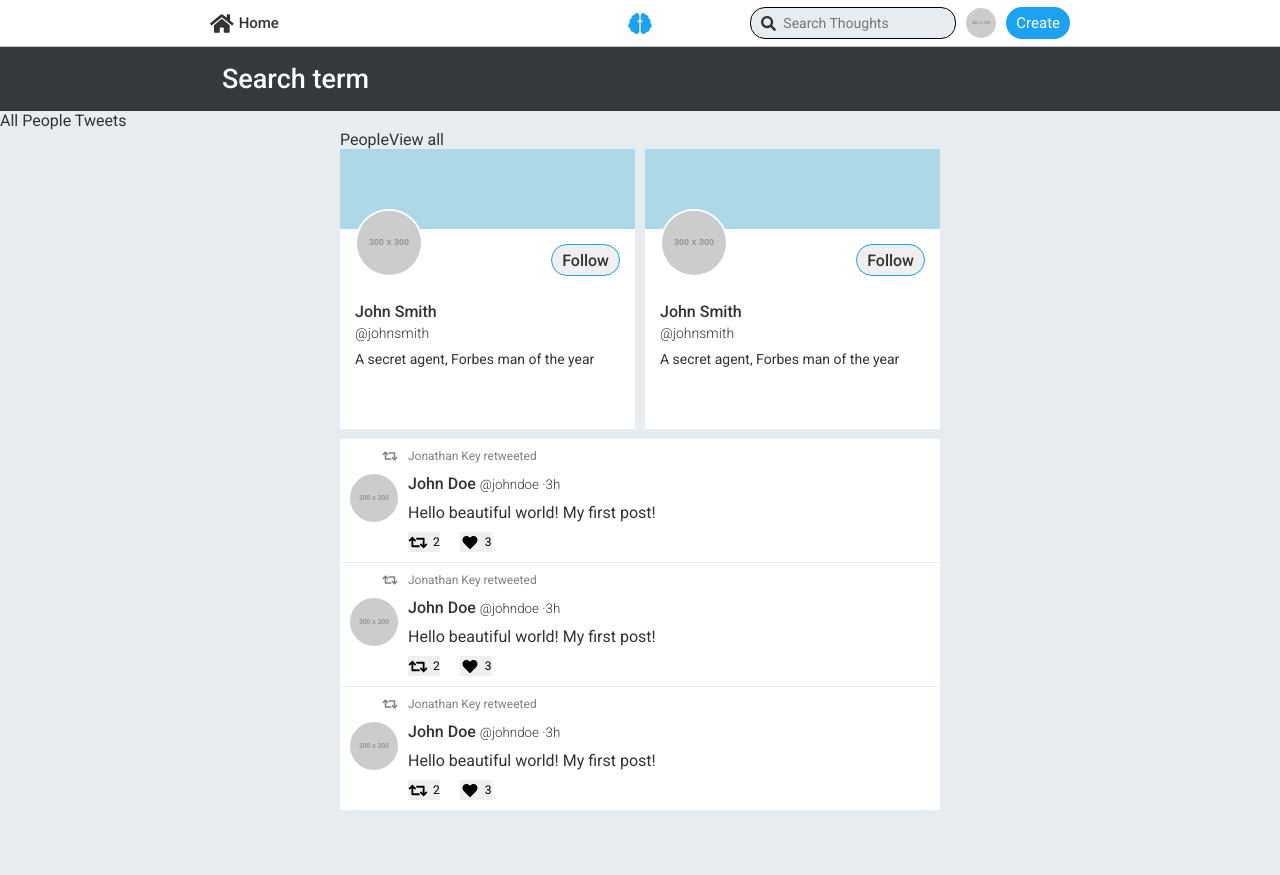
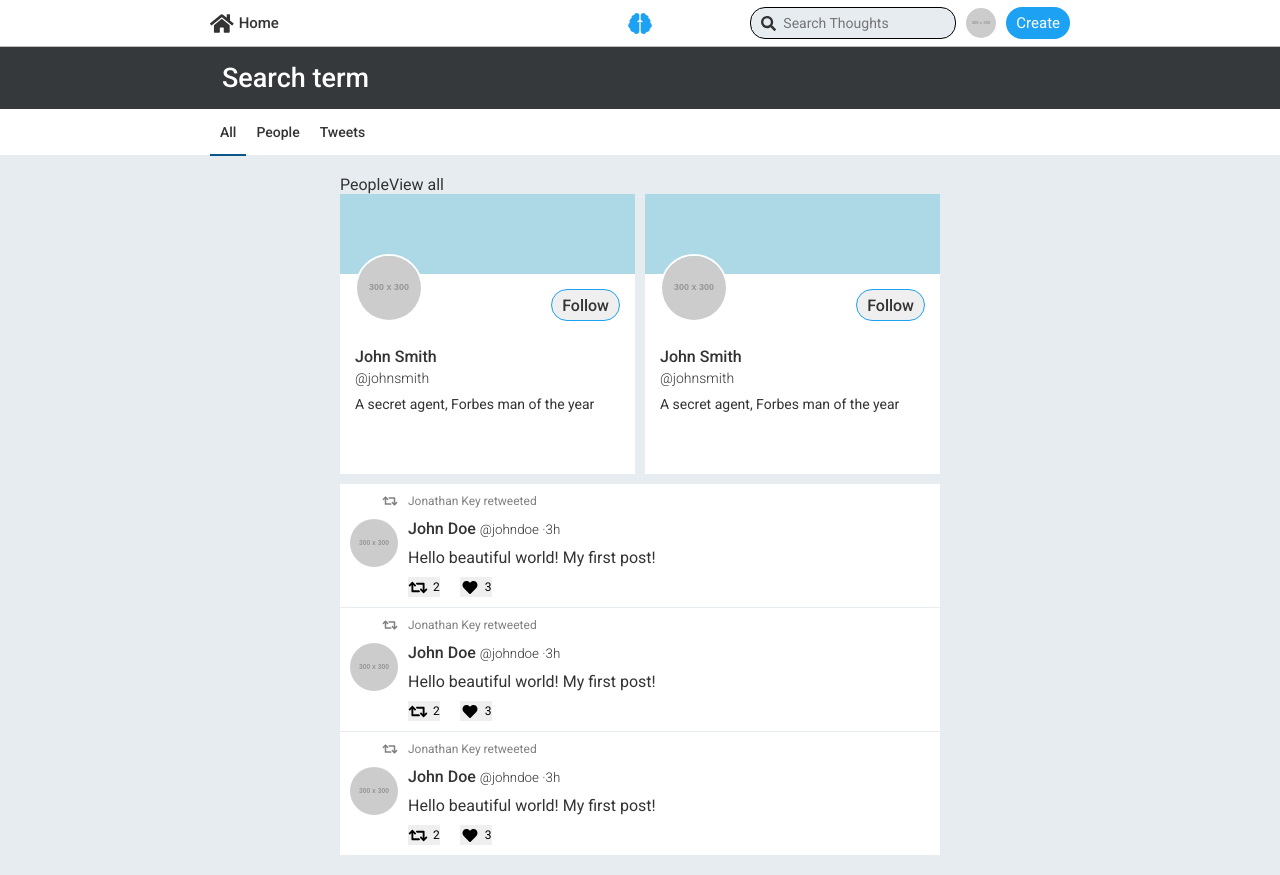
Before and after one commit to robbdimitrov/thoughts, a Vue app in the folder src/frontend/: page /search in a window 1280 px wide. Before the commit the page ends 830 px from the top, so only its background shows below. Built offline with nearby package versions, Linux system fonts and the light colour scheme.

Commit message:
Added SearchTermBar and SearchScopeBar

```diff
--- a/src/frontend/src/components/ControlBar.vue
+++ b/src/frontend/src/components/ControlBar.vue
@@ -61,7 +61,7 @@ export default {
 }
 
 .counter.router-link-active {
-  border-bottom: 2px solid $active-nav-button-color;
+  @include active-border;
 }
 
 .counter-label {
--- a/src/frontend/src/components/NavigationBar.vue
+++ b/src/frontend/src/components/NavigationBar.vue
@@ -1,6 +1,6 @@
 <template>
   <header class="container bottom-shadow">
-    <div class="content">
+    <div class="content main-container">
       <div class="left-items">
         <router-link to="/" exact class="home-button nav-button">
           <i class="nav-button-icon fas fa-home"></i>
@@ -61,10 +61,6 @@ $icon-font-size: 21px;
 }
 
 .content {
-  width: 90%;
-  margin-left: auto;
-  margin-right: auto;
-  max-width: $max-component-width;
   display: flex;
   flex-direction: row;
   align-items: center;
@@ -83,7 +79,7 @@ $icon-font-size: 21px;
 
 .nav-button.router-link-active {
   color: $active-nav-button-color;
-  border-bottom: 2px solid $active-nav-button-color;
+  @include active-border;
 }
 
 .left-items {
--- /dev/null
+++ b/src/frontend/src/components/SearchScopeBar.vue
@@ -0,0 +1,63 @@
+<template>
+  <div class="container">
+    <div class="content main-container">
+      <div class="scope-nav-item active">
+        <span class="scope-nav-item-title">
+          All
+        </span>
+      </div>
+
+      <div class="scope-nav-item">
+        <span class="scope-nav-item-title">
+          People
+        </span>
+      </div>
+
+      <div class="scope-nav-item">
+        <span class="scope-nav-item-title">
+          Tweets
+        </span>
+      </div>
+    </div>
+  </div>
+</template>
+
+<script>
+export default {
+  name: 'search-scope-bar'
+}
+</script>
+
+<style lang="scss" scoped>
+@import "../styles/variables";
+@import "../styles/fonts";
+@import "../styles/colors";
+@import "../styles/helpers";
+
+.container {
+  background: white;
+  height: $bar-height;
+}
+
+.content {
+  height: 100%;
+}
+
+.scope-nav-item {
+  display: inline-flex;
+  align-items: center;
+  height: 100%;
+  text-decoration: none;
+  padding: 0 $padding;
+  box-sizing: border-box;
+}
+
+.scope-nav-item-title {
+  font-size: rem(14);
+  font-weight: $font-weight-semibold;
+}
+
+.scope-nav-item.active {
+  @include active-border;
+}
+</style>
--- /dev/null
+++ b/src/frontend/src/components/SearchTermBar.vue
@@ -0,0 +1,36 @@
+<template>
+  <div class="container">
+    <div class="content main-container">
+      <span class="search-term">Search term</span>
+    </div>
+  </div>
+</template>
+
+<script>
+export default {
+  name: 'search-term-bar'
+}
+</script>
+
+<style lang="scss" scoped>
+@import "../styles/variables";
+@import "../styles/fonts";
+@import "../styles/helpers";
+
+$search-term-background: #35393C;
+
+.container {
+  background: $search-term-background;
+  height: $button-height;
+  padding: $spacing-sm 0;
+}
+
+.search-term {
+  padding-left: 12px;
+  text-overflow: ellipsis;
+  white-space: nowrap;
+  font-size: rem(27);
+  color: white;
+  font-weight: $font-weight-semibold;
+}
+</style>
--- a/src/frontend/src/styles/_components.scss
+++ b/src/frontend/src/styles/_components.scss
@@ -24,6 +24,13 @@ body {
   max-width: $content-main-width;
   margin-left: auto;
   margin-right: auto;
+}
+
+.main-container {
+  width: 90%;
+  margin-left: auto;
+  margin-right: auto;
+  max-width: $max-component-width;
 }
 
 // Buttons
--- a/src/frontend/src/styles/_helpers.scss
+++ b/src/frontend/src/styles/_helpers.scss
@@ -1,3 +1,7 @@
 @function rem($pixels, $browser-context: 16) {
   @return ($pixels / $browser-context) * 1rem;
 }
+
+@mixin active-border {
+  border-bottom: 2px solid $active-nav-button-color;
+}
--- a/src/frontend/src/views/SearchView.vue
+++ b/src/frontend/src/views/SearchView.vue
@@ -1,26 +1,8 @@
 <template>
   <div class="container">
-    <div class="search-term-bar">
-      <div class="search-term-container">
-        <span class="search-term">Search term</span>
-      </div>
-    </div>
+    <search-term-bar class="search-term-bar" />
 
-    <div class="scope-nav-bar">
-      <div class="scope-nav-item">
-        <span class="scope-nav-item-title">
-          All
-        </span>
-
-        <span class="scope-nav-item-title">
-          People
-        </span>
-
-        <span class="scope-nav-item-title">
-          Tweets
-        </span>
-      </div>
-    </div>
+    <search-scope-bar class="scope-nav-bar" />
 
     <div class="content main-content">
       <div class="user-container">
@@ -38,12 +20,16 @@
 </template>
 
 <script>
+import SearchTermBar from '../components/SearchTermBar.vue';
+import SearchScopeBar from '../components/SearchScopeBar.vue';
 import ThoughtList from '../components/ThoughtList.vue';
 import UserList from '../components/UserList.vue';
 
 export default {
   name: 'search-view',
   components: {
+    SearchTermBar,
+    SearchScopeBar,
     ThoughtList,
     UserList
   }
@@ -53,34 +39,14 @@ export default {
 <style lang="scss" scoped>
 @import "../styles/variables";
 @import "../styles/fonts";
-
-$search-term-background: #35393C;
+@import "../styles/helpers";
 
 .content {
   margin-bottom: $spacing-md;
 }
 
-.search-term-bar {
-  background: $search-term-background;
-  height: 32px;
-  padding: 16px 0;
-}
-
-.search-term-container {
-  width: 90%;
-  margin-left: auto;
-  margin-right: auto;
-  max-width: $max-component-width;
-}
-
-.search-term {
-  padding-left: 12px;
-  text-overflow: ellipsis;
-  white-space: nowrap;
-  font-size: 27px;
-  line-height: 32px;
-  color: white;
-  font-weight: $font-weight-semibold;
+.user-header {
+  margin-top: $spacing-md;
 }
 
 .user-container {
```
